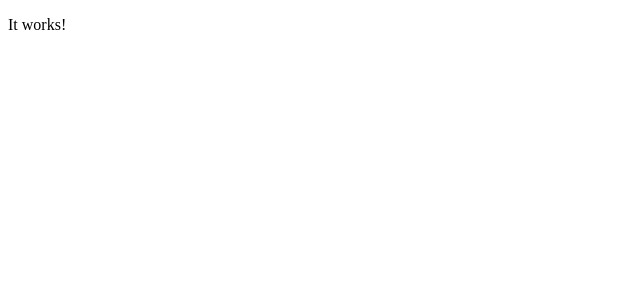
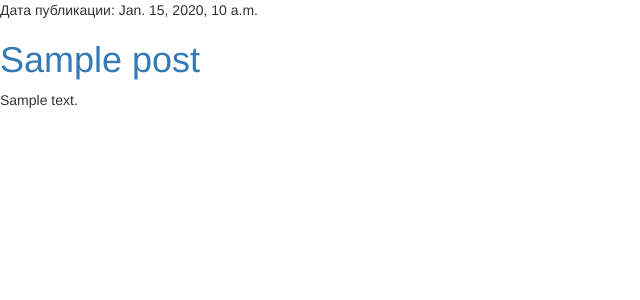
Before and after one commit to temmishy/blod-django, a Django app: page / in a window 1280 px wide. Before the commit the part shown is almost empty. Shown: the top 300 px of the page, without its empty margins (0-640 px from the left). Run offline with Django 3.2, Linux system fonts and the light colour scheme; tables that the repository leaves empty hold one stand-in row (values such as "Sample post"); some libraries are stand-ins or nearby versions.

Commit message:
template

```diff
--- a/blog/templates/blog/post_list.html
+++ b/blog/templates/blog/post_list.html
@@ -1,9 +1,18 @@
 <!DOCTYPE html>
 <html>
 <head>
-	<title> Test </title>
+	<link rel="stylesheet" href="//maxcdn.bootstrapcdn.com/bootstrap/3.2.0/css/bootstrap.min.css">
+<link rel="stylesheet" href="//maxcdn.bootstrapcdn.com/bootstrap/3.2.0/css/bootstrap-theme.min.css">
+	<title> Blog </title>
 </head>
 <body>
-<p>It works!</p>
+{% for post in posts %}
+	<div>
+		<p>Дата публикации: {{ post.published_date }} </p>
+		<h1><a href="">{{ post.title }}</a></h1>
+		<p>{{ post.text | linebreaksbr }}</p>
+<!-- linebreaksbr проганяет текст через фильтр для преобразования переносов строк в праграфы -->
+	</div>
+{% endfor %}
 </body>
 </html>
--- a/blog/views.py
+++ b/blog/views.py
@@ -1,4 +1,6 @@
 from django.shortcuts import render
-
+from .models import Post
+from django.utils import timezone
 def post_list(request):
-	return render(request, 'blog/post_list.html', {})
+	posts = Post.objects.filter(published_date__lte = timezone.now()).order_by('published_date')
+	return render(request, 'blog/post_list.html', {'posts':posts})
```
